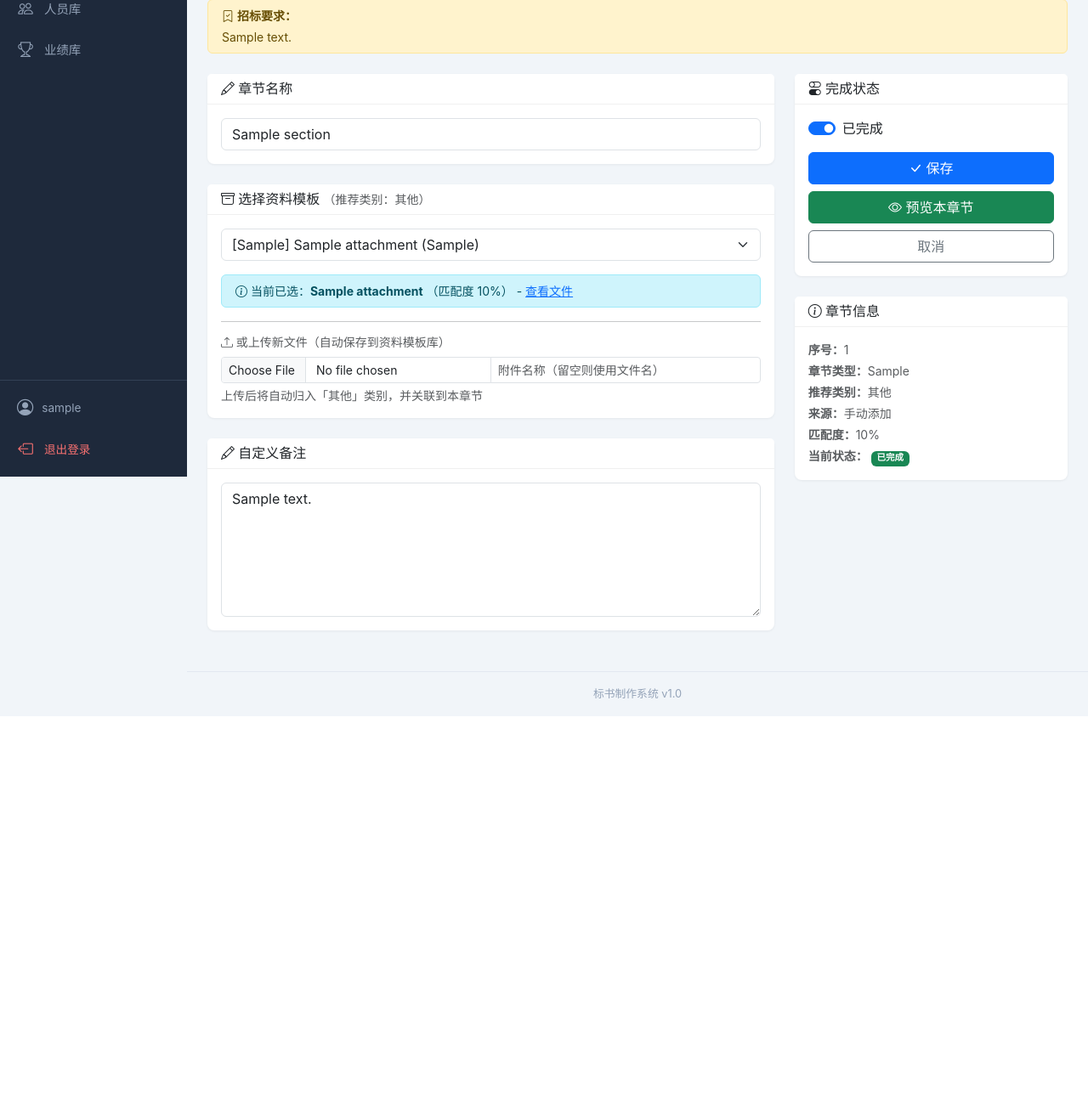
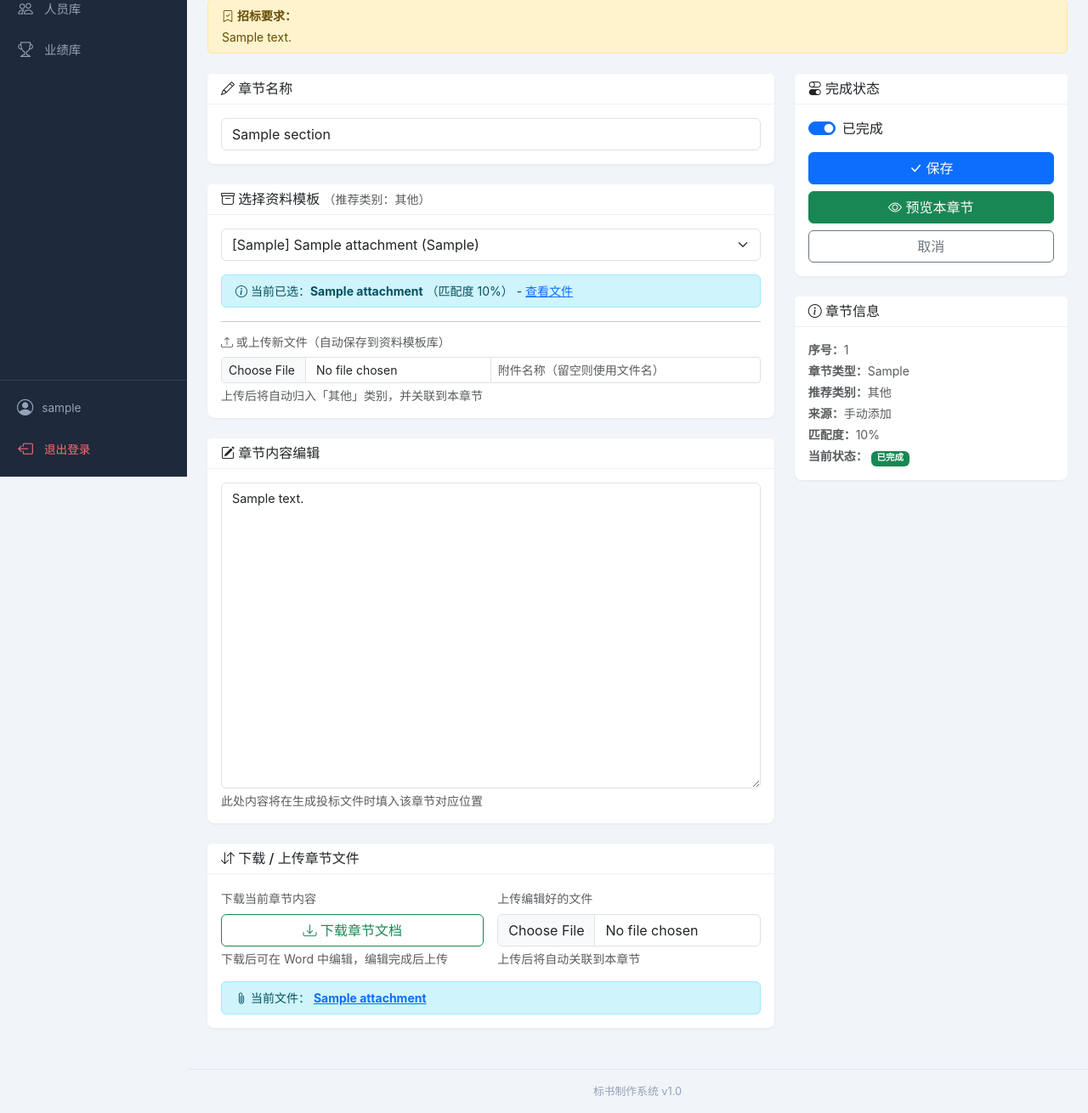
Before and after one commit to macrossfev/bid-document-project, a Flask app: page /bids/1/section/1 in a window 1280 px wide. Shown: the part 239-1549 px from the top of the page at 85% size. Before the commit the page ends 1082 px from the top, so only its background shows below. Run offline with Flask 3, Linux system fonts and the light colour scheme; the visitor is signed in with stand-in values (Sample User, id 1); tables that the repository leaves empty hold one stand-in row (values such as "Sample post"); some libraries are stand-ins or nearby versions.

Commit message:
增强章节编辑：内容输入、下载/上传文件功能
- bid_section_edit: 自定义备注改为大文本编辑区，新增下载章节文档+上传编辑后文件
- bid_detail: 章节列表每行增加下载和快捷上传按钮
- app.py: 新增 quick-upload 路由处理章节列表页快捷上传，自动关联并标记完成

```diff
--- a/app.py
+++ b/app.py
@@ -926,6 +926,35 @@ def bid_section_delete(bid_id, section_id):
     return redirect(url_for('bid_detail', id=bid_id))
 
 
+@app.route('/bids/<int:bid_id>/section/<int:section_id>/quick-upload', methods=['POST'])
+def bid_section_quick_upload(bid_id, section_id):
+    """章节列表页快捷上传文件"""
+    bid = BidProject.query.get_or_404(bid_id)
+    section = BidSection.query.get_or_404(section_id)
+    section_file = request.files.get('section_file')
+    if section_file and section_file.filename:
+        file_path = save_upload(section_file, 'attachments')
+        if file_path:
+            from tender_parser import SECTION_KEYWORD_MAP
+            category = '其他'
+            for stype, info in SECTION_KEYWORD_MAP.items():
+                if stype == section.section_type:
+                    category = info['category']
+                    break
+            att_name = f'{section.section_name}_{section_file.filename}'
+            new_att = CompanyAttachment(
+                name=att_name, category=category, file_path=file_path)
+            db.session.add(new_att)
+            db.session.flush()
+            section.attachment_id = new_att.id
+            section.status = 'done'
+            db.session.commit()
+            flash(f'"{section.section_name}" 文件已上传', 'success')
+        else:
+            flash('文件上传失败', 'danger')
+    return redirect(url_for('bid_detail', id=bid.id))
+
+
 @app.route('/bids/<int:bid_id>/sections/reorder', methods=['POST'])
 def bid_sections_reorder(bid_id):
     """拖拽排序章节"""
@@ -970,6 +999,22 @@ def bid_section_edit(bid_id, section_id):
 
     if request.method == 'POST':
         section.section_name = request.form.get('section_name', section.section_name)
+
+        # 处理章节文件上传（下载编辑后回传）
+        section_file = request.files.get('section_file')
+        if section_file and section_file.filename:
+            file_path = save_upload(section_file, 'attachments')
+            if file_path:
+                sf_name = f'{section.section_name}_{section_file.filename}'
+                new_att = CompanyAttachment(
+                    name=sf_name,
+                    category=suggested_category,
+                    file_path=file_path,
+                )
+                db.session.add(new_att)
+                db.session.flush()
+                section.attachment_id = new_att.id
+                flash(f'章节文件已上传：{sf_name}', 'success')
 
         # 处理上传新文件：自动创建附件记录并关联
         upload_file = request.files.get('upload_file')
--- a/templates/bid_section_edit.html
+++ b/templates/bid_section_edit.html
@@ -177,11 +177,46 @@
 
             <div class="card mb-4">
                 <div class="card-header bg-white">
-                    <h6 class="mb-0"><i class="bi bi-pencil"></i> 自定义备注</h6>
+                    <h6 class="mb-0"><i class="bi bi-pencil-square"></i> 章节内容编辑</h6>
                 </div>
                 <div class="card-body">
-                    <textarea class="form-control" name="custom_content" rows="6"
-                              placeholder="在此添加该章节的备注、修改说明或自定义内容...">{{ section.custom_content|default('', true) }}</textarea>
+                    <textarea class="form-control" name="custom_content" rows="15"
+                              style="font-size: 0.9rem; line-height: 1.6;"
+                              placeholder="在此直接输入或粘贴该章节的内容，生成文档时将填入对应位置...">{{ section.custom_content|default('', true) }}</textarea>
+                    <div class="form-text">此处内容将在生成投标文件时填入该章节对应位置</div>
+                </div>
+            </div>
+
+            <div class="card mb-4">
+                <div class="card-header bg-white">
+                    <h6 class="mb-0"><i class="bi bi-arrow-down-up"></i> 下载 / 上传章节文件</h6>
+                </div>
+                <div class="card-body">
+                    <div class="row g-3">
+                        <div class="col-md-6">
+                            <label class="form-label small text-muted">下载当前章节内容</label>
+                            <div>
+                                <a href="{{ url_for('bid_section_preview', bid_id=bid.id, section_id=section.id) }}"
+                                   class="btn btn-outline-success w-100" target="_blank">
+                                    <i class="bi bi-download"></i> 下载章节文档
+                                </a>
+                            </div>
+                            <div class="form-text">下载后可在 Word 中编辑，编辑完成后上传</div>
+                        </div>
+                        <div class="col-md-6">
+                            <label class="form-label small text-muted">上传编辑好的文件</label>
+                            <input type="file" class="form-control" name="section_file" accept=".doc,.docx,.pdf,.png,.jpg,.jpeg">
+                            <div class="form-text">上传后将自动关联到本章节</div>
+                        </div>
+                    </div>
+                    {% if section.attachment and section.attachment.file_path %}
+                    <div class="alert alert-info py-2 small mt-3 mb-0">
+                        <i class="bi bi-paperclip"></i> 当前文件：
+                        <a href="{{ url_for('uploaded_file', filename=section.attachment.file_path) }}" target="_blank">
+                            <strong>{{ section.attachment.name }}</strong>
+                        </a>
+                    </div>
+                    {% endif %}
                 </div>
             </div>
         </div>
```
Also changed, not shown: templates/bid_detail.html (+31 -0 lines).
